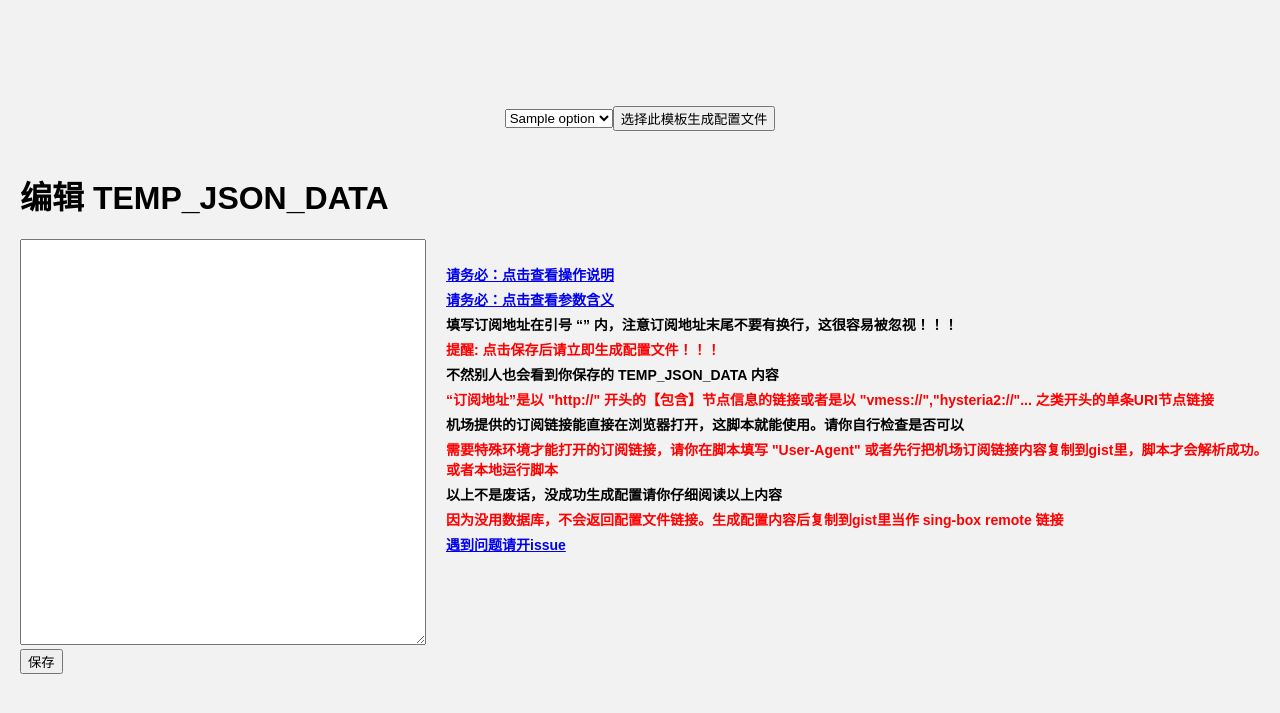
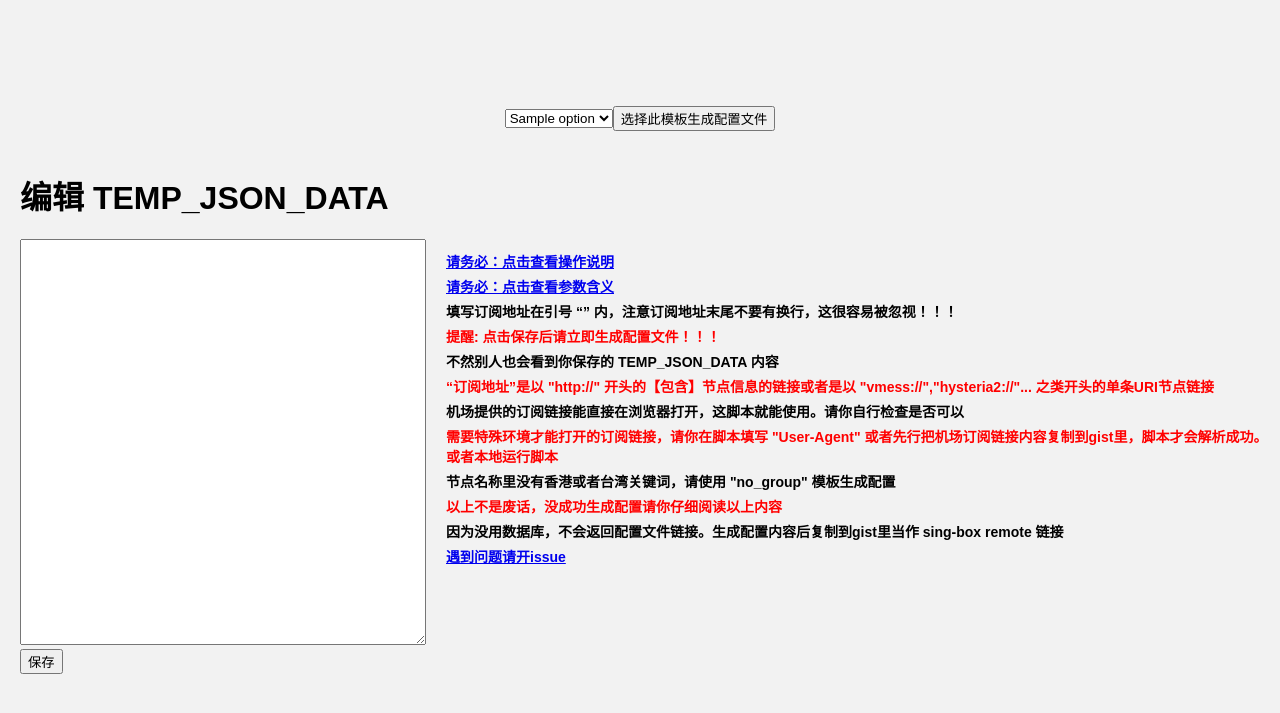
Before and after one commit to gg4924/sing-box-subscribe, a Flask app: template templates/index.html in a window 1280 px wide. Shown: the top 713 px of the page. Run offline with Flask 3, Linux system fonts and the light colour scheme; the template is opened without the code that fills it: most values are stand-ins (such as "Sample title", 1, 10 or a date in 2020).

Commit message:
Update index.html

```diff
--- a/templates/index.html
+++ b/templates/index.html
@@ -89,8 +89,9 @@
             <h3 style="margin: 5px 0; font-size: 14px;"><span style="font-weight: bold; color: red; margin: 5px 0; font-size: 14px;">“订阅地址”是以 "http://" 开头的【包含】节点信息的链接或者是以 "vmess://","hysteria2://"... 之类开头的单条URI节点链接</span></h3>
             <h3 style="margin: 5px 0; font-size: 14px;"><span style="font-weight: bold; color: black; margin: 5px 0; font-size: 14px;">机场提供的订阅链接能直接在浏览器打开，这脚本就能使用。请你自行检查是否可以</span></h3>
             <h3 style="margin: 5px 0; font-size: 14px;"><span style="font-weight: bold; color: red; margin: 5px 0; font-size: 14px;">需要特殊环境才能打开的订阅链接，请你在脚本填写 "User-Agent" 或者先行把机场订阅链接内容复制到gist里，脚本才会解析成功。或者本地运行脚本</span></h3>
-            <h3 style="margin: 5px 0; font-size: 14px;"><span style="font-weight: bold; color: black; margin: 5px 0; font-size: 14px;">以上不是废话，没成功生成配置请你仔细阅读以上内容</span></h3>
-            <h3 style="margin: 5px 0; font-size: 14px;"><span style="font-weight: bold; color: red; margin: 5px 0; font-size: 14px;">因为没用数据库，不会返回配置文件链接。生成配置内容后复制到gist里当作 sing-box remote 链接</span></h3>
+            <h3 style="margin: 5px 0; font-size: 14px;"><span style="font-weight: bold; color: black; margin: 5px 0; font-size: 14px;">节点名称里没有香港或者台湾关键词，请使用 "no_group" 模板生成配置</span></h3>
+            <h3 style="margin: 5px 0; font-size: 14px;"><span style="font-weight: bold; color: red; margin: 5px 0; font-size: 14px;">以上不是废话，没成功生成配置请你仔细阅读以上内容</span></h3>
+            <h3 style="margin: 5px 0; font-size: 14px;"><span style="font-weight: bold; color: black; margin: 5px 0; font-size: 14px;">因为没用数据库，不会返回配置文件链接。生成配置内容后复制到gist里当作 sing-box remote 链接</span></h3>
             <h3 style="margin: 5px 0; font-size: 14px;"><a href="https://github.com/Toperlock/sing-box-subscribe/issues" target="_blank" rel="noopener noreferrer">遇到问题请开issue</a></h3>
             <pre id="config-text"></pre>
         </div>
```
